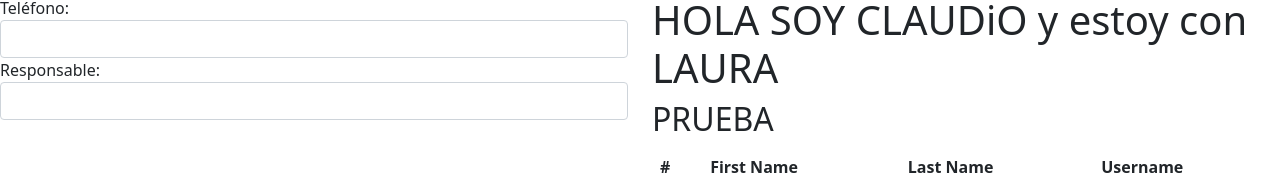
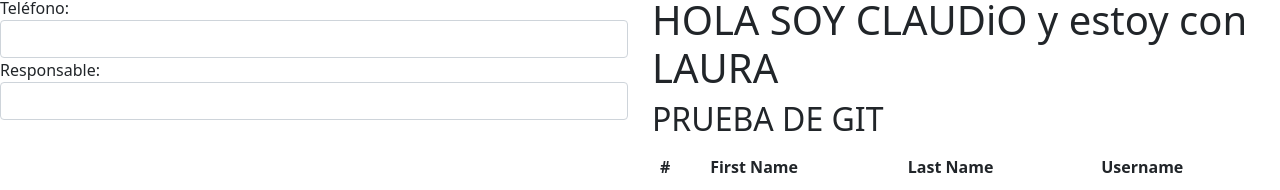
Before and after one commit to divmsolutions/sgaw, a Next.js app in the folder sgaw/: page /Customer/customer in a window 1280 px wide. Shown: the part 236-426 px from the top of the page. Built offline with nearby package versions, Linux system fonts and the light colour scheme.

Commit message:
Nuevo commit de Prueba

```diff
--- a/sgaw/components/Establishment.js
+++ b/sgaw/components/Establishment.js
@@ -5,7 +5,7 @@ const Establishment = () => {
     return (
         <>
         <h1>HOLA SOY CLAUDiO y estoy con LAURA</h1>
-        <h2>PRUEBA</h2>
+        <h2>PRUEBA DE GIT</h2>
             <Table borderless>
                 <thead>
                     <tr>
```
